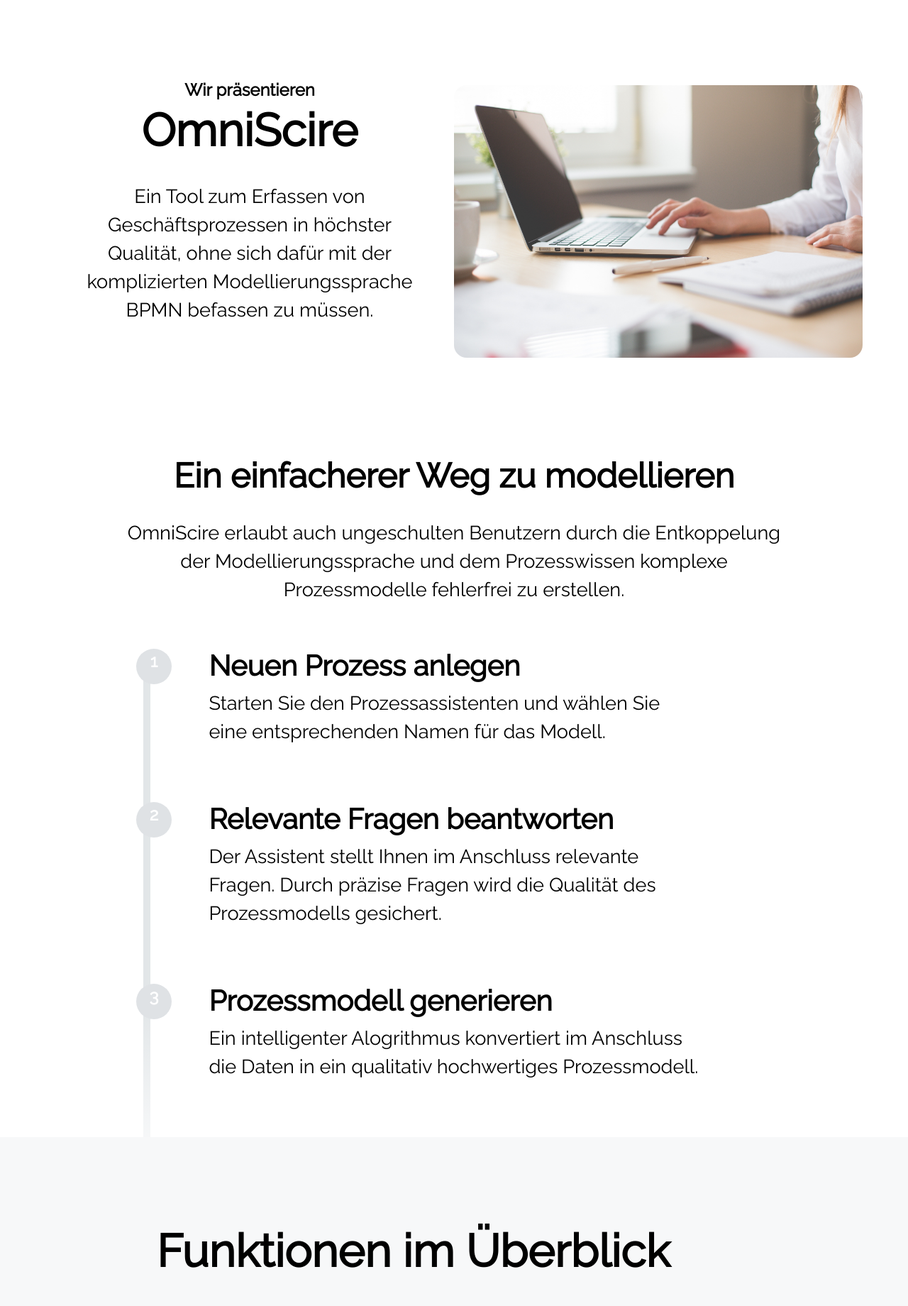
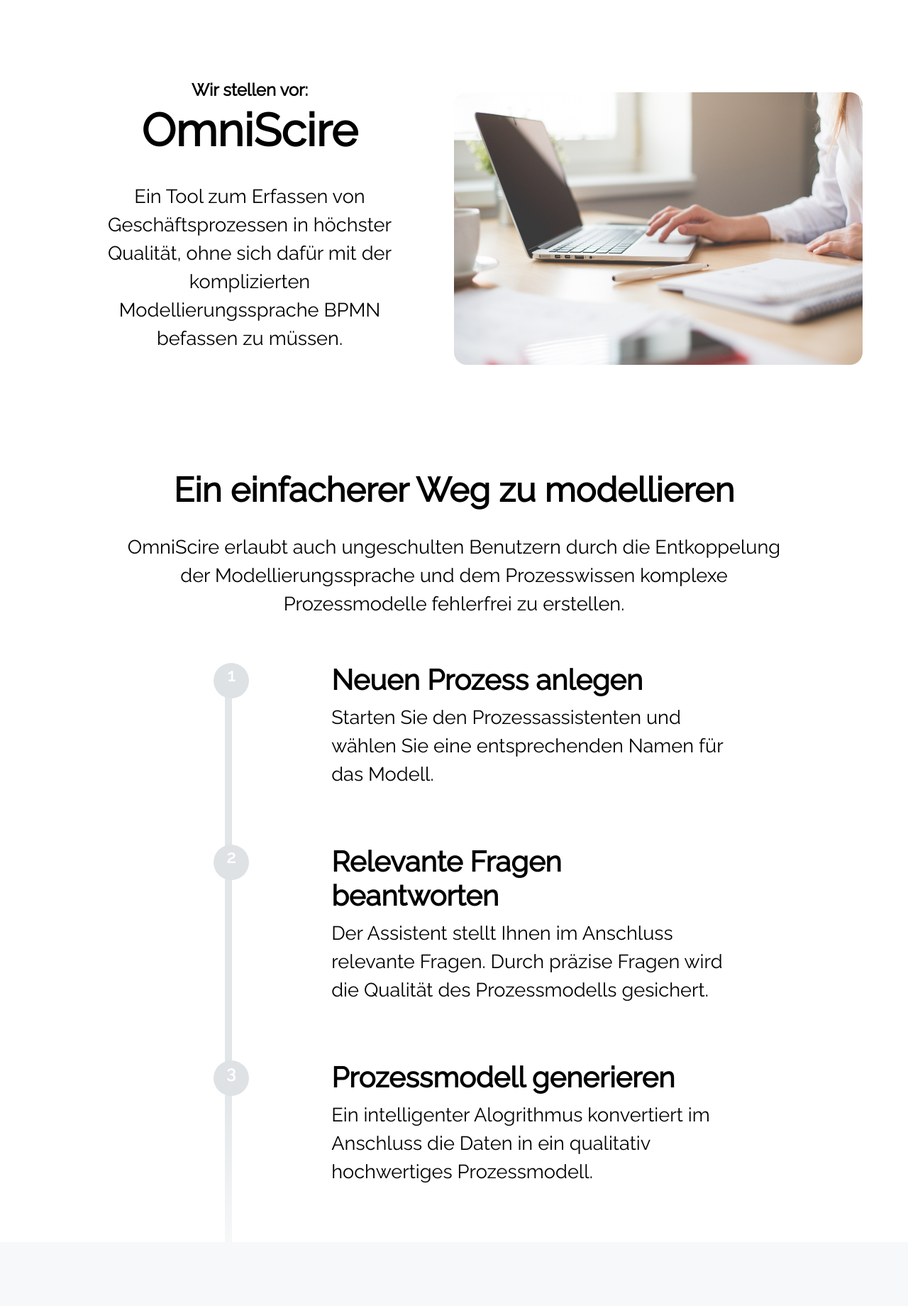
Before and after one commit to michaelzm/bpmnlandingpage, a PHP site: page / in a window 1280 px wide. Shown: the part 80-1920 px from the top of the page at 71% size. Run offline with PHP 8.4, Linux system fonts and the light colour scheme.

Commit message:
better spacing

```diff
--- a/index.html
+++ b/index.html
@@ -32,7 +32,7 @@
         <div class="x-container">
           <div class="x-grid">
             <div class="story-headline">
-              <h5>Wir präsentieren</h5>
+              <h5>Wir stellen vor:</h5>
               <h2>OmniScire</h2>
               <p>
                 Ein Tool zum Erfassen von Geschäftsprozessen in höchster
@@ -46,7 +46,6 @@
           </div>
         </div>
       </div>
-
       <div class="steps">
         <div class="x-container">
           <div class="steps-headline">
@@ -110,9 +109,9 @@
       <div class="features">
         <div class="x-container">
           <div class="features-headline">
-            <h2>
+            <h3>
               Funktionen im Überblick
-            </h2>
+            </h3>
           </div>
           <div class="x-grid">
             <div class="feature-1">
@@ -149,7 +148,7 @@
         <div class="x-container">
           <div class="x-grid">
             <div class="interest-headline">
-              <h2>Interesse geweckt?</h2>
+              <h3>Interesse geweckt?</h3>
               <p>
                 Kontaktieren Sie uns jederzeit.
               </p>
--- a/styles/main.css
+++ b/styles/main.css
@@ -60,7 +60,7 @@
           justify-content: center;
   -ms-grid-column-align: center;
       justify-self: center;
-  width: 80%;
+  width: 70%;
 }
 
 .page-grid .story .x-container .x-grid .story-illustration {
@@ -109,23 +109,28 @@
 }
 
 .page-grid .steps .x-container .steps-headline {
+  display: -webkit-box;
+  display: -ms-flexbox;
+  display: flex;
+  -webkit-box-orient: vertical;
+  -webkit-box-direction: normal;
+      -ms-flex-direction: column;
+          flex-direction: column;
   margin: 5% 5% 5%;
-  width: 80%;
   text-align: center;
-  -webkit-box-pack: center;
-      -ms-flex-pack: center;
-          justify-content: center;
-  -ms-grid-column-align: center;
-      justify-self: center;
+}
+
+.page-grid .steps .x-container .steps-headline p {
+  padding: 0 5% 0 5%;
 }
 
 .page-grid .steps .x-container .x-grid {
   margin-top: 8vh;
-  -ms-grid-columns: 20% 80%;
-      grid-template-columns: 20% 80%;
+  -ms-grid-columns: 10% 20% 5% 65%;
+      grid-template-columns: 10% 20% 5% 65%;
   -ms-grid-rows: 1fr;
       grid-template-rows: 1fr;
-      grid-template-areas: "steps-grid-left steps-grid-right";
+      grid-template-areas: ". steps-grid-left . steps-grid-right";
   display: -ms-grid;
   display: grid;
   width: 100%;
@@ -133,7 +138,7 @@
 
 .page-grid .steps .x-container .x-grid .steps-grid-left {
   -ms-grid-row: 1;
-  -ms-grid-column: 1;
+  -ms-grid-column: 2;
   grid-area: steps-grid-left;
   width: 100%;
   height: 100%;
@@ -156,7 +161,7 @@
   max-width: 75%;
   width: 75%;
   -ms-grid-row: 1;
-  -ms-grid-column: 2;
+  -ms-grid-column: 4;
   grid-area: steps-grid-right;
   display: -webkit-box;
   display: -ms-flexbox;
@@ -190,7 +195,7 @@
   .page-grid .steps .x-container .x-grid .steps-grid-right .step-items .step-item .step-item-number {
     height: 50px;
     width: 50px;
-    margin-left: -8vw;
+    margin-left: -13vw;
   }
 }
 
@@ -198,7 +203,7 @@
   .page-grid .steps .x-container .x-grid .steps-grid-right .step-items .step-item .step-item-number {
     height: 40px;
     width: 40px;
-    margin-left: -9vw;
+    margin-left: -14vw;
   }
 }
 
@@ -206,7 +211,7 @@
   .page-grid .steps .x-container .x-grid .steps-grid-right .step-items .step-item .step-item-number {
     height: 35px;
     width: 35px;
-    margin-left: -10.5vw;
+    margin-left: -15.5vw;
   }
 }
 
@@ -228,7 +233,7 @@
   grid-area: features;
 }
 
-.page-grid .features h2 {
+.page-grid .features h3 {
   text-align: center;
 }
 
@@ -240,7 +245,6 @@
   margin: 5% 0 5% 0;
 }
 
-.page-grid .features h3,
 .page-grid .features p {
   height: -webkit-fit-content;
   height: -moz-fit-content;
@@ -329,8 +333,9 @@
         grid-template-areas: "interest-illustration interest-headline";
   }
   .page-grid .interest .x-container .x-grid p,
-  .page-grid .interest .x-container .x-grid h2 {
+  .page-grid .interest .x-container .x-grid h3 {
     text-align: left;
+    margin-left: 10vw;
   }
 }
 
@@ -343,7 +348,7 @@
         grid-template-areas: "interest-headline" '.' "interest-illustration";
   }
   .page-grid .interest .x-container .x-grid p,
-  .page-grid .interest .x-container .x-grid h2 {
+  .page-grid .interest .x-container .x-grid h3 {
     text-align: center;
   }
 }
--- a/styles/main.scss
+++ b/styles/main.scss
@@ -48,7 +48,7 @@
           text-align: center;
           justify-content: center;
           justify-self: center;
-          width: 80%;
+          width: 70%;
         }
 
         .story-illustration {
@@ -89,18 +89,21 @@
       padding: 0 5%;
 
       .steps-headline {
+        display: flex;
+        flex-direction: column;
         margin: 5% 5% 5%;
-        width: 80%;
         text-align: center;
-        justify-content: center;
-        justify-self: center;
+
+        p {
+          padding: 0 5% 0 5%;
+        }
       }
 
       .x-grid {
         margin-top: 8vh;
-        grid-template-columns: 20% 80%;
+        grid-template-columns: 10% 20% 5% 65%;
         grid-template-rows: 1fr;
-        grid-template-areas: "steps-grid-left steps-grid-right";
+        grid-template-areas: ". steps-grid-left . steps-grid-right";
         display: grid;
         width: 100%;
 
@@ -141,19 +144,19 @@
                 @media (min-width: 1250px) {
                   height: 50px;
                   width: 50px;
-                  margin-left: -8vw;
+                  margin-left: -13vw;
                 }
 
                 @media (min-width: 525px) and (max-width: 1250px) {
                   height: 40px;
                   width: 40px;
-                  margin-left: -9vw;
+                  margin-left: -14vw;
                 }
 
                 @media (min-width: 300px) and (max-width: 525px) {
                   height: 35px;
                   width: 35px;
-                  margin-left: -10.5vw;
+                  margin-left: -15.5vw;
                 }
 
                 position: absolute;
@@ -187,7 +190,7 @@
     grid-area: features;
 
     //center headlines for this div
-    h2 {
+    h3 {
       text-align: center;
     }
 
@@ -197,7 +200,6 @@
       margin: 5% 0 5% 0;
     }
 
-    h3,
     p {
       height: fit-content;
       text-align: left;
@@ -275,8 +277,9 @@
           grid-template-areas: "interest-illustration interest-headline";
 
           p,
-          h2 {
+          h3 {
             text-align: left;
+            margin-left: 10vw;
           }
 
         }
@@ -290,7 +293,7 @@
             "interest-illustration";
 
           p,
-          h2 {
+          h3 {
             text-align: center;
           }
 
```
Also changed, not shown: 1 other file.
